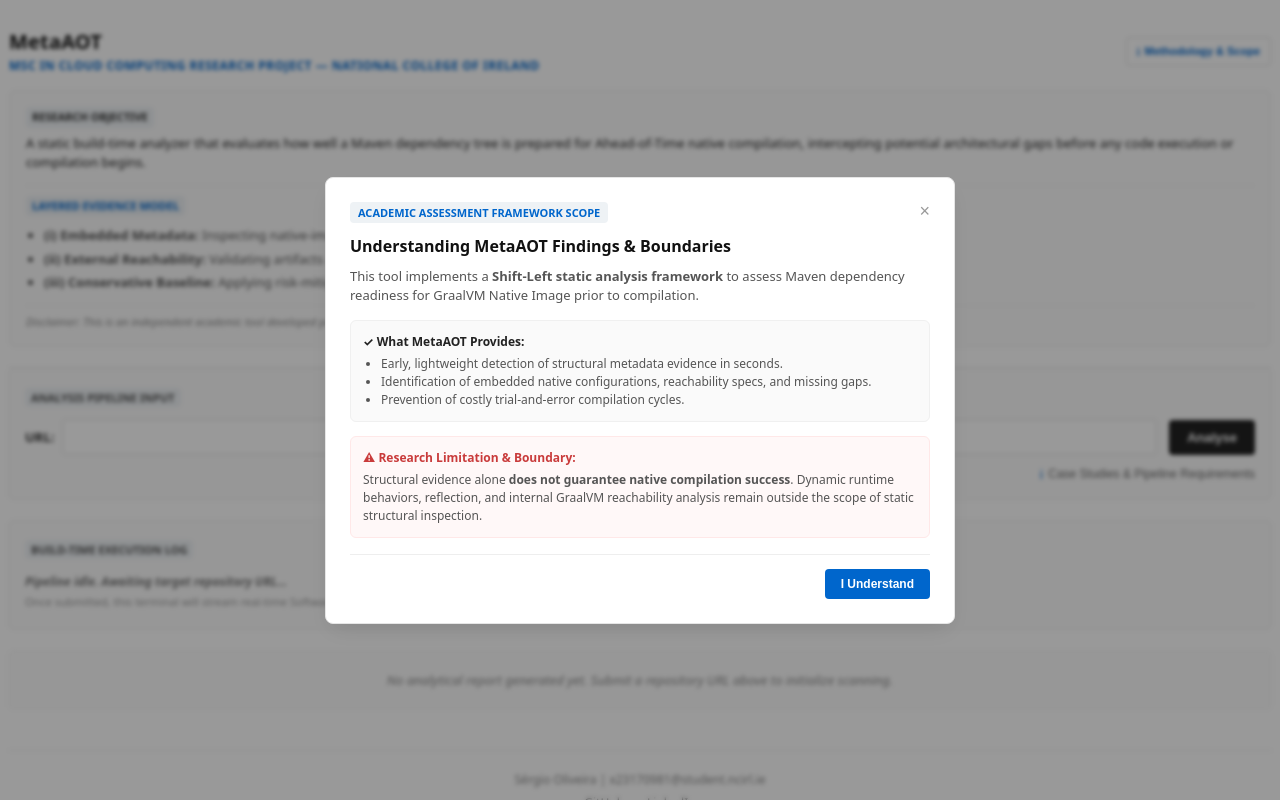
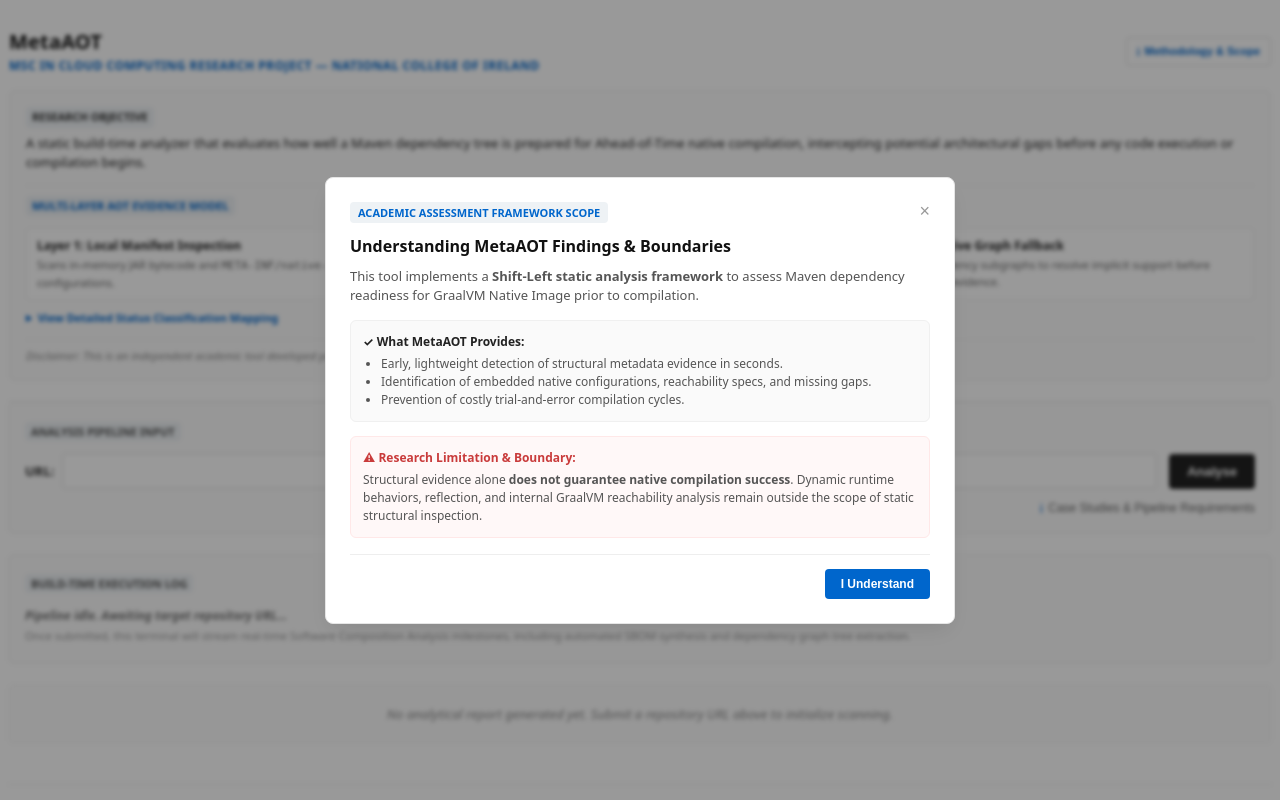
Before and after one commit to sergio-oliveira-br/MetaAOT, a Django app: page / in a window 1280 px wide. Run offline with Django 5.2, Linux system fonts and the light colour scheme.

Commit message:
Update header.html
new info

```diff
--- a/webapp/templates/header.html
+++ b/webapp/templates/header.html
@@ -1,3 +1,5 @@
+{# webapp/templates/header.html #}
+
 <header style="
   display: flex;
   flex-direction: column;
@@ -7,7 +9,6 @@
   background: transparent;
   font-family: ui-sans-serif, system-ui, -apple-system, BlinkMacSystemFont, 'Segoe UI', Roboto, sans-serif;
 ">
-    <!-- Top Bar: Logo, Title and NCI Context -->
     <div style="
       display: flex;
       align-items: center;
@@ -37,7 +38,6 @@
             </div>
         </div>
 
-        <!-- Modal -->
         <button onclick="openScopeModal()" style="
           background: #ffffff;
           border: 1px solid #e0e0e0;
@@ -57,7 +57,6 @@
         </button>
     </div>
 
-    <!-- Context -->
     <div style="
       background: #fcfcfc;
       border: 1px solid #f0f0f0;
@@ -78,30 +77,53 @@
             </p>
         </div>
 
-        {#        <div style="margin-bottom: 12px; border-top: 1px dashed #eee; padding-top: 10px;">#}
-        {#      <span style="display: inline-block; background: #eef2f5; color: #0066cc; font-weight: 700; font-size: 11px; padding: 2px 6px; border-radius: 4px; text-transform: uppercase; margin-bottom: 6px;">#}
-        {#        Main Contribution#}
-        {#      </span>#}
-        {#            <p style="margin: 0; color: #222;">#}
-        {#                Applies "Shift-Left" and Software Composition Analysis (SCA) principles to native migration. Instead of#}
-        {#                relying on slow trial-and-error compilation, it treats native readiness as a predictable, structural#}
-        {#                evidence assessment problem. </p>#}
-        {#        </div>#}
+        <div style="border-top: 1px dashed #eee; padding-top: 10px;">
+            <span style="display: inline-block; background: #eef2f5; color: #0066cc; font-weight: 700; font-size: 11px; padding: 2px 6px; border-radius: 4px; text-transform: uppercase; margin-bottom: 8px;">
+                Multi-Layer AOT Evidence Model
+            </span>
 
-        <div style="border-top: 1px dashed #eee; padding-top: 10px;">
-      <span style="display: inline-block; background: #eef2f5; color: #0066cc; font-weight: 700; font-size: 11px; padding: 2px 6px; border-radius: 4px; text-transform: uppercase; margin-bottom: 6px;">
-        Layered Evidence Model
-      </span>
-            <ul style="margin: 4px 0 0 0; padding-left: 18px; color: #555; display: flex; flex-direction: column; gap: 4px;">
-                <li><strong>(i) Embedded Metadata:</strong> Inspecting native-image configurations inside JAR manifests.
-                </li>
-                <li><strong>(ii) External Reachability:</strong> Validating artifacts against target open-source AOT
-                    community specifications.
-                </li>
-                <li><strong>(iii) Conservative Baseline:</strong> Applying risk-mitigated classification when explicit
-                    evidence is absent.
-                </li>
+            <div style="display: grid; grid-template-columns: repeat(auto-fit, minmax(240px, 1fr)); gap: 10px; margin-top: 4px;">
+                <div style="background: #ffffff; border: 1px solid #f0f0f0; padding: 8px 10px; border-radius: 4px; font-size: 12px;">
+                    <strong style="color: #222;">Layer 1: Local Manifest Inspection</strong>
+                    <div style="color: #666; font-size: 11px; margin-top: 2px;">Scans in-memory JAR bytecode and <code>META-INF/native-image/</code> configurations.</div>
+                </div>
+
+                <div style="background: #ffffff; border: 1px solid #f0f0f0; padding: 8px 10px; border-radius: 4px; font-size: 12px;">
+                    <strong style="color: #222;">Layer 2: External Reachability Index</strong>
+                    <div style="color: #666; font-size: 11px; margin-top: 2px;">Evaluates exact versions and semantic proximity against AOT community specifications.</div>
+                </div>
+
+                <div style="background: #ffffff; border: 1px solid #f0f0f0; padding: 8px 10px; border-radius: 4px; font-size: 12px;">
+                    <strong style="color: #222;">Layer 3: Transitive Graph Fallback</strong>
+                    <div style="color: #666; font-size: 11px; margin-top: 2px;">Traverses dependency subgraphs to resolve implicit support before marking missing evidence.</div>
+                </div>
+            </div>
+
+            <details style="margin-top: 10px; font-size: 11px; color: #555;">
+                <summary style="cursor: pointer; color: #0066cc; font-weight: 600; outline: none; user-select: none;">
+                    View Detailed Status Classification Mapping
+                </summary>
+
+                <div style="margin-top: 8px; padding: 10px; background: #ffffff; border: 1px solid #e9e9e9; border-radius: 4px; display: grid; grid-template-columns: 1fr 1fr; gap: 8px;">
+                    <div>
+                        <strong style="color: #333;">Direct Verification Statuses:</strong>
+                        <ul style="margin: 4px 0 0 0; padding-left: 14px; line-height: 1.4;">
+                            <li><code style="color: #137333; font-weight: bold;">EMBEDDED_METADATA</code>: Native spec embedded inside JAR.</li>
+                            <li><code style="color: #0f5132; font-weight: bold;">OFFICIAL_METADATA</code>: Perfect coordinate/version match in registry.</li>
+                            <li><code style="color: #495057;font-weight: bold;">NOT_APPLICABLE</code>: No bytecode or explicitly flagged as non-native.</li>
                         </ul>
+                    </div>
+
+                    <div>
+                        <strong style="color: #333;">Approximated & Fallback Statuses:</strong>
+                        <ul style="margin: 4px 0 0 0; padding-left: 14px; line-height: 1.4;">
+                            <li><code style="color: #b06000; font-weight: bold;">VERSION_NOT_TESTED</code>: Recognized family, semantic version proximity fallback.</li>
+                            <li><code style="color: #c7511f; font-weight: bold;">INDIRECT_EVIDENCE_ONLY</code>: Implicit support found via subgraph traversal.</li>
+                            <li><code style="color: #c5221f; font-weight: bold;">EVIDENCE_NOT_FOUND</code>: Residual fallback (no footprint across all layers).</li>
+                        </ul>
+                    </div>
+                </div>
+            </details>
         </div>
 
         <p style="margin: 12px 0 0 0; font-size: 11px; color: #888; border-top: 1px solid #f0f0f0; padding-top: 8px; font-style: italic;">
```
Lines whose indentation alone changed are shown as unchanged.
